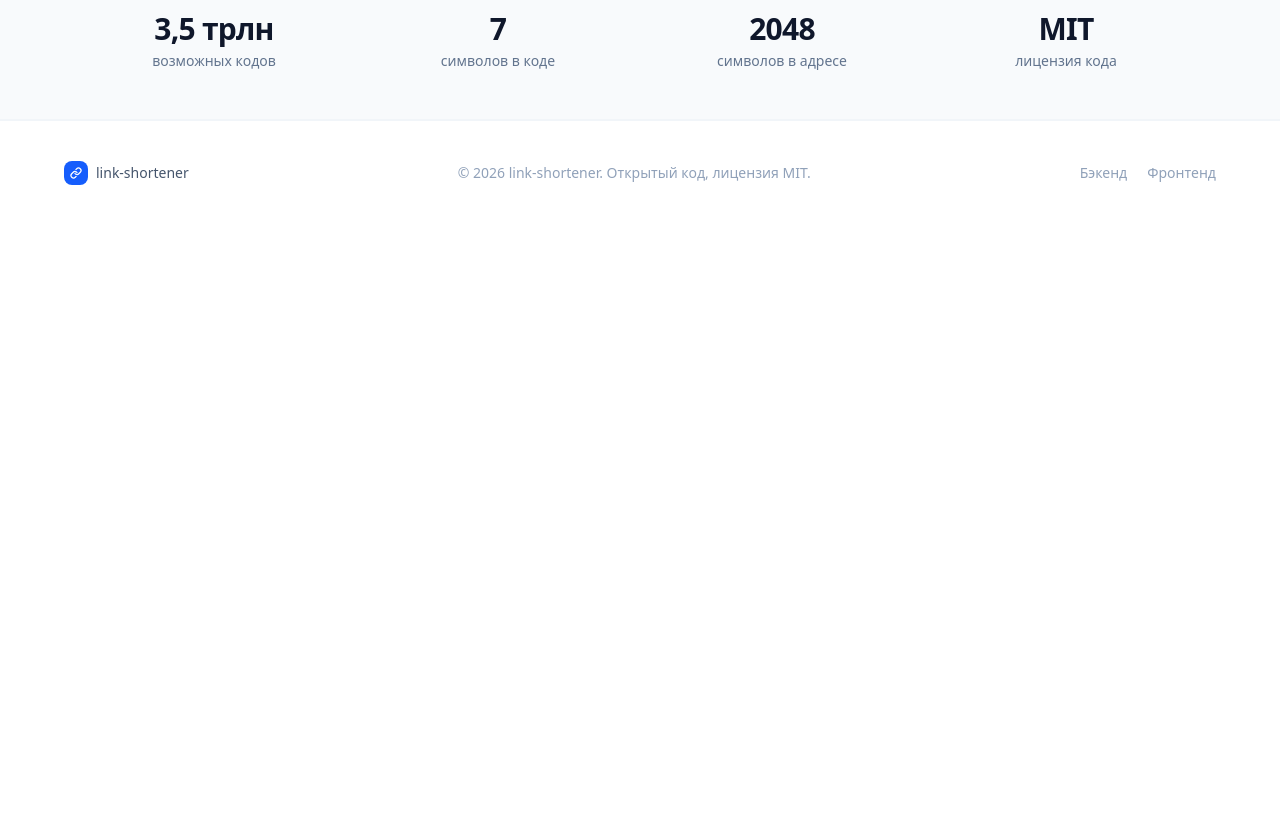
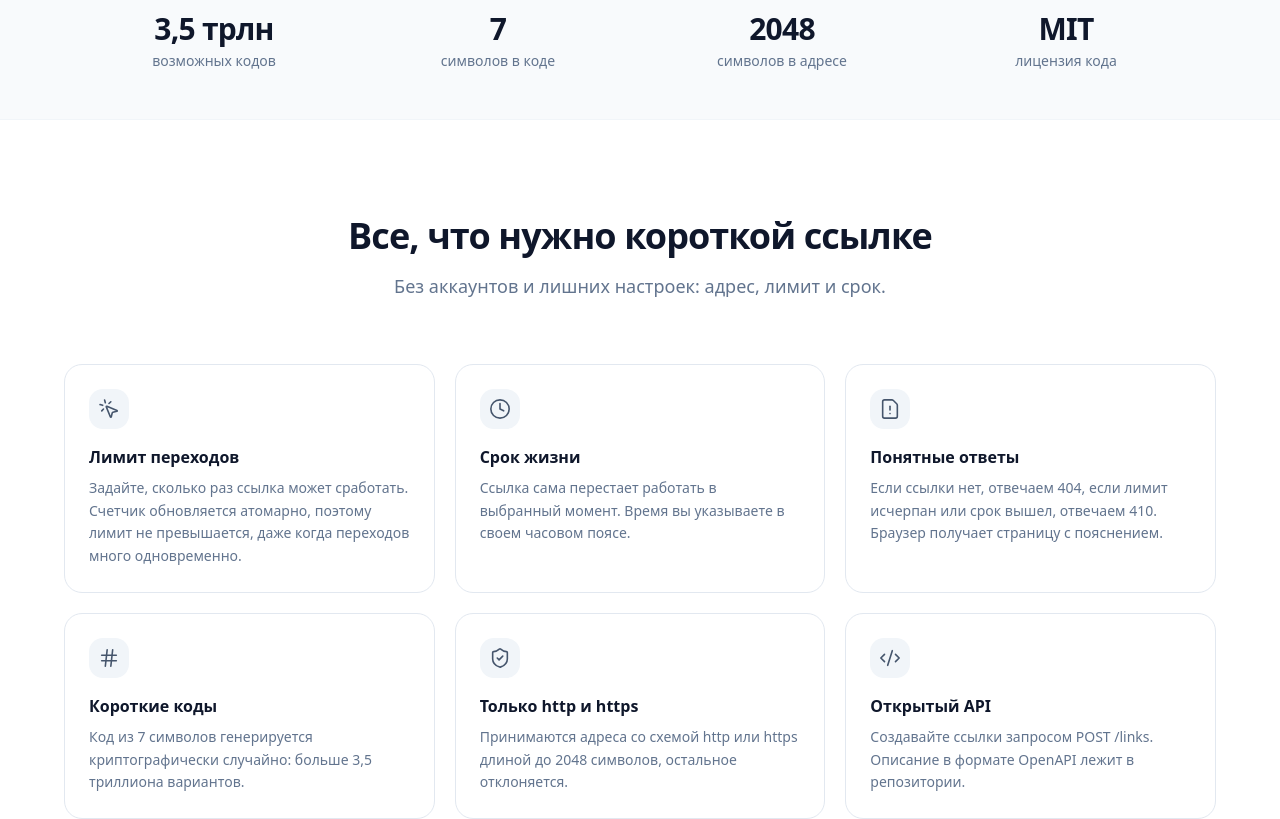
Before and after one commit to emilburganov/link-shortener-web, a React (Vite) app: page / in a window 1280 px wide. Shown: the part 820-1639 px from the top of the page. Before the commit the page ends 1045 px from the top, so only its background shows below. Built offline with nearby package versions, Linux system fonts and the light colour scheme.

Commit message:
feat: add feature cards section

```diff
--- /dev/null
+++ b/src/features/landing/FeatureCard.tsx
@@ -0,0 +1,20 @@
+import type { LucideIcon } from 'lucide-react'
+
+type FeatureCardProps = {
+  icon: LucideIcon
+  title: string
+  description: string
+}
+
+export function FeatureCard({ icon: Icon, title, description }: FeatureCardProps) {
+  return (
+    <div className="group cursor-default rounded-2xl border border-slate-200 bg-white p-6 transition-all duration-200 hover:border-blue-200 hover:bg-blue-50 hover:shadow-md hover:shadow-blue-100">
+      <div className="mb-4 flex size-10 items-center justify-center rounded-xl bg-slate-100 text-slate-600 transition-colors group-hover:bg-blue-600 group-hover:text-white">
+        <Icon className="size-[22px]" strokeWidth={1.75} />
+      </div>
+
+      <h3 className="mb-2 font-semibold text-slate-900">{title}</h3>
+      <p className="text-sm leading-relaxed text-slate-500">{description}</p>
+    </div>
+  )
+}
--- /dev/null
+++ b/src/features/landing/FeatureGrid.tsx
@@ -0,0 +1,72 @@
+import {
+  ClockIcon,
+  CodeXmlIcon,
+  FileWarningIcon,
+  HashIcon,
+  MousePointerClickIcon,
+  ShieldCheckIcon,
+} from 'lucide-react'
+
+import { FeatureCard } from '@/features/landing/FeatureCard'
+
+const features = [
+  {
+    icon: MousePointerClickIcon,
+    title: 'Лимит переходов',
+    description:
+      'Задайте, сколько раз ссылка может сработать. Счетчик обновляется атомарно, поэтому лимит не превышается, даже когда переходов много одновременно.',
+  },
+  {
+    icon: ClockIcon,
+    title: 'Срок жизни',
+    description:
+      'Ссылка сама перестает работать в выбранный момент. Время вы указываете в своем часовом поясе.',
+  },
+  {
+    icon: FileWarningIcon,
+    title: 'Понятные ответы',
+    description:
+      'Если ссылки нет, отвечаем 404, если лимит исчерпан или срок вышел, отвечаем 410. Браузер получает страницу с пояснением.',
+  },
+  {
+    icon: HashIcon,
+    title: 'Короткие коды',
+    description:
+      'Код из 7 символов генерируется криптографически случайно: больше 3,5 триллиона вариантов.',
+  },
+  {
+    icon: ShieldCheckIcon,
+    title: 'Только http и https',
+    description:
+      'Принимаются адреса со схемой http или https длиной до 2048 символов, остальное отклоняется.',
+  },
+  {
+    icon: CodeXmlIcon,
+    title: 'Открытый API',
+    description:
+      'Создавайте ссылки запросом POST /links. Описание в формате OpenAPI лежит в репозитории.',
+  },
+]
+
+export function FeatureGrid() {
+  return (
+    <section id="features" className="px-6 py-24">
+      <div className="mx-auto max-w-6xl">
+        <div className="mb-16 text-center">
+          <h2 className="mb-4 text-3xl font-bold tracking-tight text-slate-900 md:text-4xl">
+            Все, что нужно короткой ссылке
+          </h2>
+          <p className="mx-auto max-w-xl text-lg text-slate-500">
+            Без аккаунтов и лишних настроек: адрес, лимит и срок.
+          </p>
+        </div>
+
+        <div className="grid grid-cols-1 gap-5 md:grid-cols-2 lg:grid-cols-3">
+          {features.map((feature) => (
+            <FeatureCard key={feature.title} {...feature} />
+          ))}
+        </div>
+      </div>
+    </section>
+  )
+}
--- a/src/pages/HomePage.tsx
+++ b/src/pages/HomePage.tsx
@@ -1,5 +1,6 @@
 import { SiteFooter } from '@/components/SiteFooter'
 import { SiteHeader } from '@/components/SiteHeader'
+import { FeatureGrid } from '@/features/landing/FeatureGrid'
 import { Hero } from '@/features/landing/Hero'
 import { Stats } from '@/features/landing/Stats'
 
@@ -11,6 +12,7 @@ export default function HomePage() {
       <main>
         <Hero />
         <Stats />
+        <FeatureGrid />
       </main>
 
       <SiteFooter />
```
